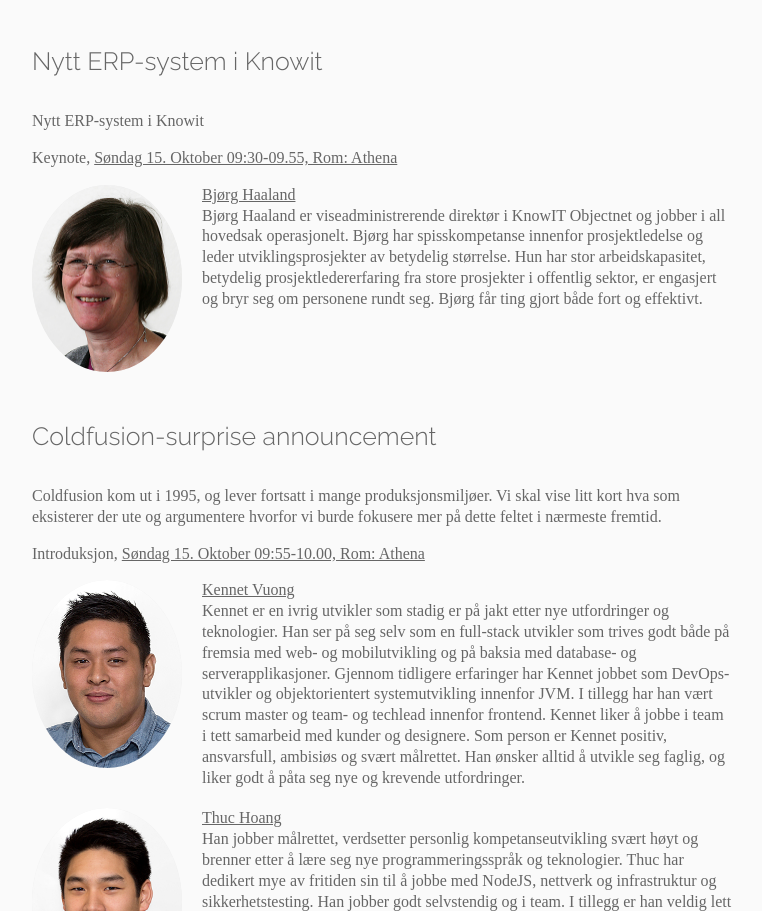
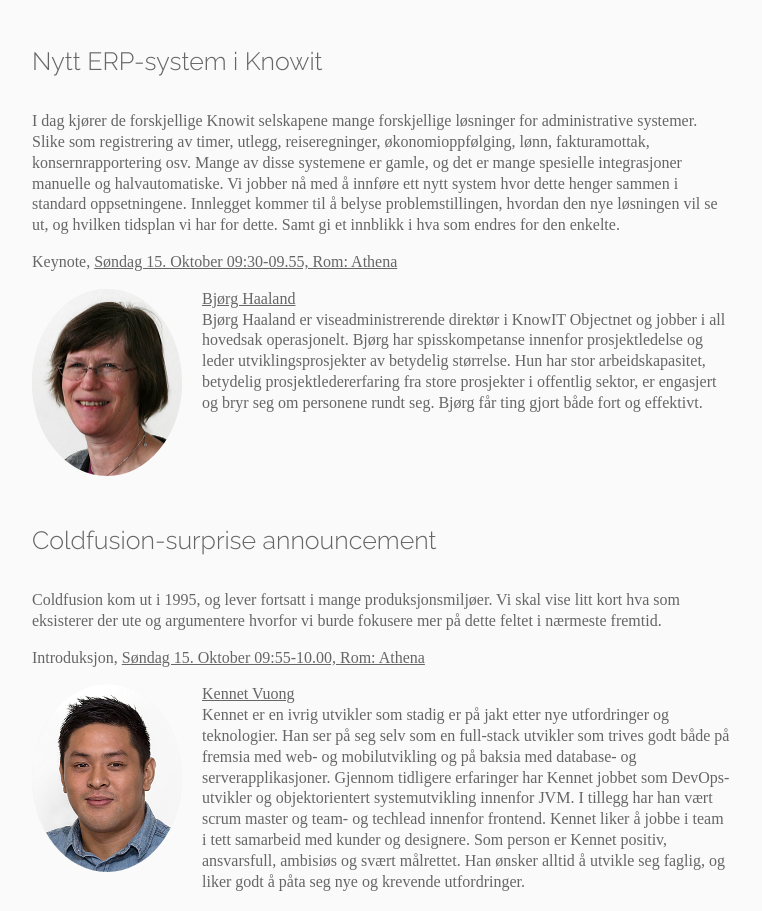
Before and after one commit to knowit/palma.knowit.no, a website: page index.html in a window 1280 px wide. Shown: the part 5877-6788 px from the top of the page, without its empty margins (258-1020 px from the left). Drawn offline with nearby package versions, Linux system fonts and the light colour scheme.

Commit message:
Updates bjørg talk

```diff
--- a/index.html
+++ b/index.html
@@ -367,7 +367,9 @@
         </div>
         <div id="bjorg" data-talk-id="bjorg" class="talks-entry">
           <h4> Nytt ERP-system i Knowit</h4>
-          <p class="talk-description">Nytt ERP-system i Knowit</p>
+          <p class="talk-description">I dag kjører de forskjellige Knowit selskapene mange forskjellige løsninger for administrative systemer. Slike som registrering av timer, utlegg, reiseregninger, økonomioppfølging, lønn, fakturamottak, konsernrapportering osv. Mange av disse systemene er gamle, og det er mange spesielle integrasjoner manuelle og halvautomatiske. Vi jobber nå med å innføre ett nytt system hvor dette henger sammen i standard oppsetningene.
+
+Innlegget kommer til å belyse problemstillingen, hvordan den nye løsningen vil se ut, og hvilken tidsplan vi har for dette. Samt gi et innblikk i hva som endres for den enkelte.</p>
           <p class="talk-meta">Keynote,  <a href="#p_bjorg"> Søndag 15. Oktober 09:30-09.55, Rom: Athena</a></p>
           <div class="speakers">
             <div class="speaker"><img src="pics/bha.jpg" class="bio-pic">
--- a/src/viewmodel.json
+++ b/src/viewmodel.json
@@ -279,7 +279,7 @@
       ],
       "title": "Nytt ERP-system i Knowit",
       "type": "Keynote",
-      "description": "Nytt ERP-system i Knowit"
+      "description": "I dag kjører de forskjellige Knowit selskapene mange forskjellige løsninger for administrative systemer. Slike som registrering av timer, utlegg, reiseregninger, økonomioppfølging, lønn, fakturamottak, konsernrapportering osv. Mange av disse systemene er gamle, og det er mange spesielle integrasjoner manuelle og halvautomatiske. Vi jobber nå med å innføre ett nytt system hvor dette henger sammen i standard oppsetningene. \n\nInnlegget kommer til å belyse problemstillingen, hvordan den nye løsningen vil se ut, og hvilken tidsplan vi har for dette. Samt gi et innblikk i hva som endres for den enkelte."
     },
     "cloudfusionintro": {
       "pending": false,
```
